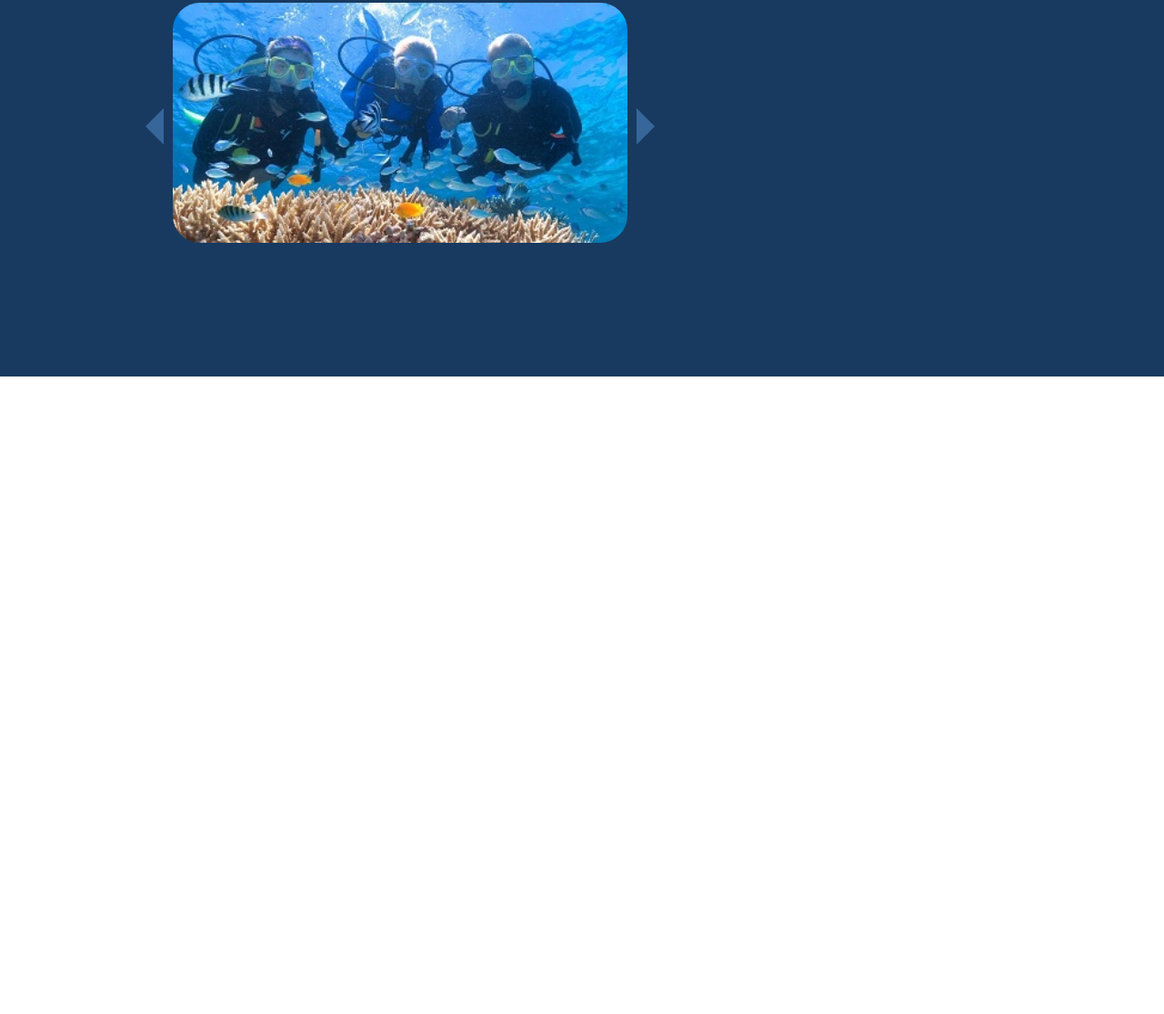
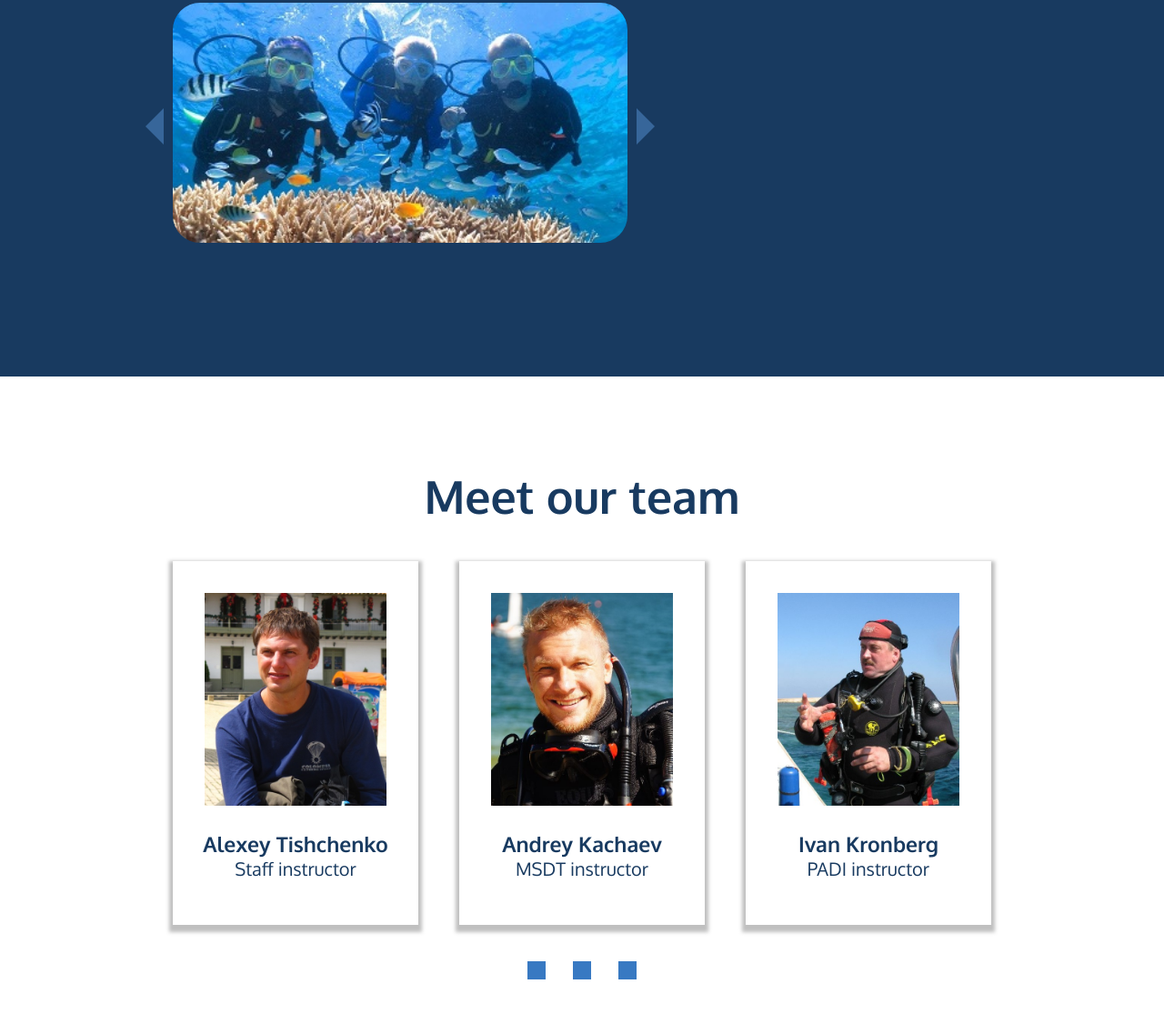
Before and after one commit to thediankina/lab-frontend, a plain HTML site: page index.html in a window 1280 px wide. Shown: the part 1972-3087 px from the top of the page at 91% size. Before the commit the page ends 2386 px from the top, so only its background shows below. Drawn offline with Linux system fonts and the light colour scheme; a web font is replaced by a local one.

Commit message:
Создан блок Team

```diff
--- a/css/main.css
+++ b/css/main.css
@@ -185,7 +185,6 @@ h1, h2, h3 {
     font-size: 0;
     display: block;
     border: 20px solid transparent;
-    color: transparent;
 
     position: absolute;
     top: 50%;
@@ -201,3 +200,54 @@ h1, h2, h3 {
     right: 0;
     border-left: 20px solid #37669A;
 }
+
+/* team */
+.team {
+    width: 100%;
+    max-width: 900px;
+    margin: 0 auto 40px;
+    display: flex;
+    justify-content: space-between;
+}
+
+.team__item {
+    width: 100%;
+    max-width: 270px;
+    height: 400px;  /* 420px without slider */
+
+    background: #FFFFFF;
+    box-shadow: 0 4px 4px 4px rgba(0, 0, 0, 0.25);
+}
+
+.team__img {
+    max-width: 200px;
+    max-height: 250px;
+    margin: 35px 35px 20px 35px;
+}
+
+.team__about-pro {
+    font-size: 20px;
+    text-align: center;
+}
+
+.team__about-name {
+    font-size: 23px;
+    text-align: center;
+    font-weight: bold;
+}
+
+.team_slider {
+    width: 100%;
+    max-width: 120px;
+    margin: 0 auto;
+    display: flex;
+    justify-content: space-between;
+}
+
+.team__slider-item {
+    width: 20px;
+    height: 20px;
+    font-size: 0;
+    display: block;
+    background-color: #3879C2;
+}
--- a/index.html
+++ b/index.html
@@ -79,4 +79,33 @@
         </div>
     </div>
 </section>
+<section class="section">
+    <div class="container">
+        <div class="section__header">
+            <h2 class="section__title">Meet our team</h2>
+        </div>
+        <div class="team">
+            <div class="team__item">
+                <img class="team__img" src="images/team/Alexey.jpg" alt="">
+                <div class="team__about-name">Alexey Tishchenko</div>
+                <div class="team__about-pro">Staff instructor</div>
+            </div>
+            <div class="team__item">
+                <img class="team__img" src="images/team/Andrey.jpg" alt="">
+                <div class="team__about-name">Andrey Kachaev</div>
+                <div class="team__about-pro">MSDT instructor</div>
+            </div>
+            <div class="team__item">
+                <img class="team__img" src="images/team/Ivan.jpg" alt="">
+                <div class="team__about-name">Ivan Kronberg</div>
+                <div class="team__about-pro">PADI instructor</div>
+            </div>
+        </div>
+    </div>
+    <div class="team_slider">
+        <a class="team__slider-item" href="#">1</a>
+        <a class="team__slider-item" href="#">2</a>
+        <a class="team__slider-item" href="#">3</a>
+    </div>
+</section>
 </html>
```
Also changed, not shown: images/team/Alexey.jpg (added), images/team/Andrey.jpg (added), images/team/Ivan.jpg (added).
